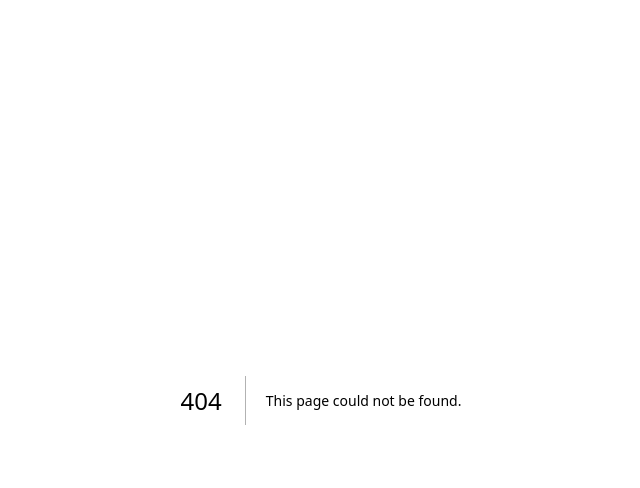
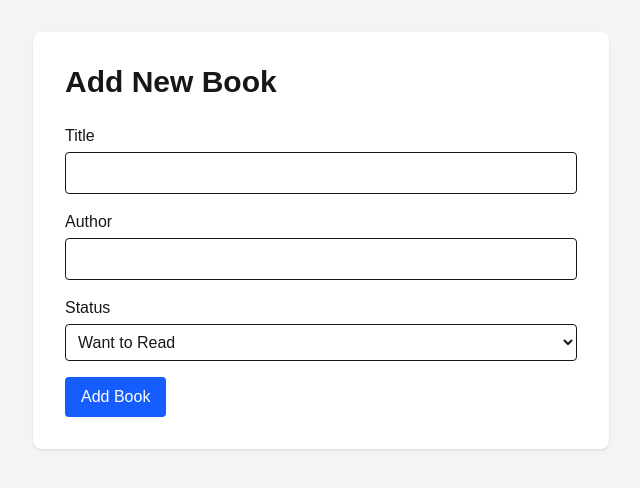
Before and after one commit to rodraemonalvero/week-04-frontend, a Next.js app: page /books/new in a window 1280 px wide. Before the commit this address had no page. Shown: the top 488 px of the page, without its empty margins (319-959 px from the left). Built offline with nearby package versions, Linux system fonts and the light colour scheme.

Commit message:
Add new book form with POST request

```diff
--- /dev/null
+++ b/app/books/new/page.tsx
@@ -0,0 +1,123 @@
+"use client";
+
+import { useRouter } from "next/navigation";
+import { useState } from "react";
+
+export default function NewBookPage() {
+  const router = useRouter();
+
+  const [title, setTitle] = useState("");
+  const [author, setAuthor] = useState("");
+  const [status, setStatus] = useState("want_to_read");
+  const [isSubmitting, setIsSubmitting] = useState(false);
+
+  async function handleSubmit(e: React.FormEvent) {
+    e.preventDefault();
+
+    setIsSubmitting(true);
+
+    try {
+      const res = await fetch(
+        `${process.env.NEXT_PUBLIC_API_URL}/books`,
+        {
+          method: "POST",
+          headers: {
+            "Content-Type": "application/json",
+          },
+          body: JSON.stringify({
+            title,
+            author,
+            status,
+          }),
+        }
+      );
+
+      if (!res.ok) {
+        throw new Error("Failed to create book");
+      }
+
+      router.push("/books");
+    } catch (err) {
+      alert("Error creating book");
+    } finally {
+      setIsSubmitting(false);
+    }
+  }
+
+  return (
+    <main className="min-h-screen bg-gray-100 p-8">
+      <div className="mx-auto max-w-xl rounded-lg bg-white p-8 shadow">
+        <h1 className="mb-6 text-3xl font-bold">
+          Add New Book
+        </h1>
+
+        <form
+          onSubmit={handleSubmit}
+          className="space-y-4"
+        >
+          <div>
+            <label className="mb-1 block font-medium">
+              Title
+            </label>
+
+            <input
+              type="text"
+              value={title}
+              onChange={(e) => setTitle(e.target.value)}
+              required
+              className="w-full rounded border p-2"
+            />
+          </div>
+
+          <div>
+            <label className="mb-1 block font-medium">
+              Author
+            </label>
+
+            <input
+              type="text"
+              value={author}
+              onChange={(e) => setAuthor(e.target.value)}
+              required
+              className="w-full rounded border p-2"
+            />
+          </div>
+
+          <div>
+            <label className="mb-1 block font-medium">
+              Status
+            </label>
+
+            <select
+              value={status}
+              onChange={(e) => setStatus(e.target.value)}
+              className="w-full rounded border p-2"
+            >
+              <option value="want_to_read">
+                Want to Read
+              </option>
+
+              <option value="reading">
+                Reading
+              </option>
+
+              <option value="read">
+                Read
+              </option>
+            </select>
+          </div>
+
+          <button
+            type="submit"
+            disabled={isSubmitting}
+            className="rounded bg-blue-600 px-4 py-2 text-white hover:bg-blue-700"
+          >
+            {isSubmitting
+              ? "Adding..."
+              : "Add Book"}
+          </button>
+        </form>
+      </div>
+    </main>
+  );
+}
--- a/app/books/page.tsx
+++ b/app/books/page.tsx
@@ -1,5 +1,6 @@
 "use client";
 
+import Link from "next/link";
 import { useEffect, useState } from "react";
 
 interface Book {
@@ -26,9 +27,9 @@ export default function BooksPage() {
           throw new Error("Failed to fetch books");
         }
 
-        const data = await response.json();
+        const data: Book[] = await response.json();
         setBooks(data);
-      } catch (err) {
+      } catch {
         setError("Error loading books");
       } finally {
         setLoading(false);
@@ -56,33 +57,48 @@ export default function BooksPage() {
 
   return (
     <main className="min-h-screen bg-gray-100 p-8">
-      <h1 className="mb-6 text-3xl font-bold">
-        Books
-      </h1>
+      <div className="mx-auto max-w-5xl">
+        <div className="mb-6 flex items-center justify-between">
+          <h1 className="text-3xl font-bold">Books</h1>
 
-      <div className="grid gap-4 md:grid-cols-2 lg:grid-cols-3">
-        {books.map((book) => (
-          <div
-            key={book.id}
-            className="rounded-lg bg-white p-4 shadow"
+          <Link
+            href="/books/new"
+            className="rounded bg-green-600 px-4 py-2 text-white hover:bg-green-700"
           >
-            <h2 className="text-xl font-bold">
-              {book.title}
-            </h2>
+            Add Book
+          </Link>
+        </div>
 
-            <p className="text-gray-600">
-              {book.author}
-            </p>
+        {books.length === 0 ? (
+          <div className="rounded-lg bg-white p-6 shadow">
+            <p className="mb-4 text-gray-700">No books yet.</p>
 
-            <p className="mt-2">
-              Status: {book.status}
-            </p>
+            <Link
+              href="/books/new"
+              className="rounded bg-blue-600 px-4 py-2 text-white hover:bg-blue-700"
+            >
+              Add your first book
+            </Link>
+          </div>
+        ) : (
+          <div className="grid gap-4 md:grid-cols-2 lg:grid-cols-3">
+            {books.map((book) => (
+              <Link
+                key={book.id}
+                href={`/books/${book.id}`}
+                className="rounded-lg bg-white p-4 shadow hover:bg-gray-50"
+              >
+                <h2 className="text-xl font-bold">{book.title}</h2>
 
-            <p>
-              Rating: {book.rating ?? "N/A"}
-            </p>
+                <p className="text-gray-600">{book.author}</p>
+
+                <p className="mt-2">Status: {book.status}</p>
+
+                <p>Rating: {book.rating ?? "N/A"}</p>
+              </Link>
+            ))}
           </div>
-        ))}
+        )}
       </div>
     </main>
   );
```
